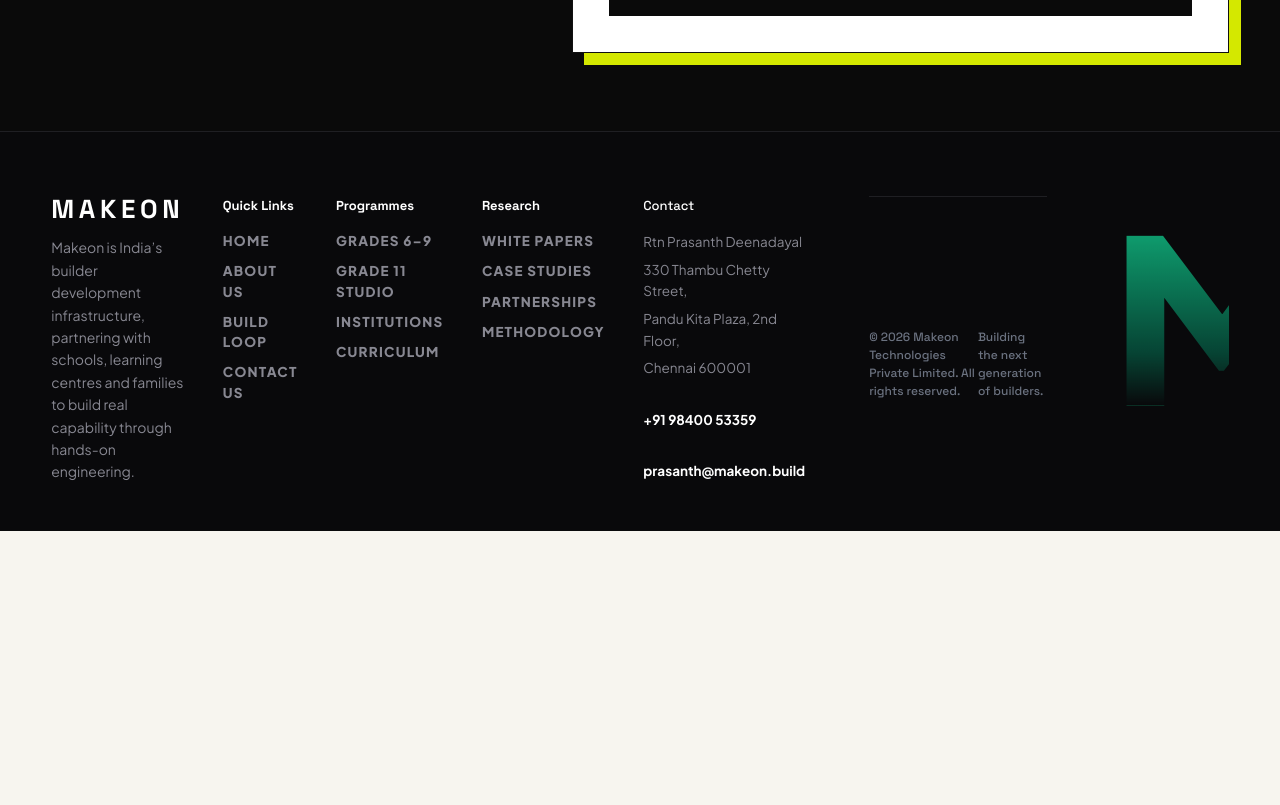
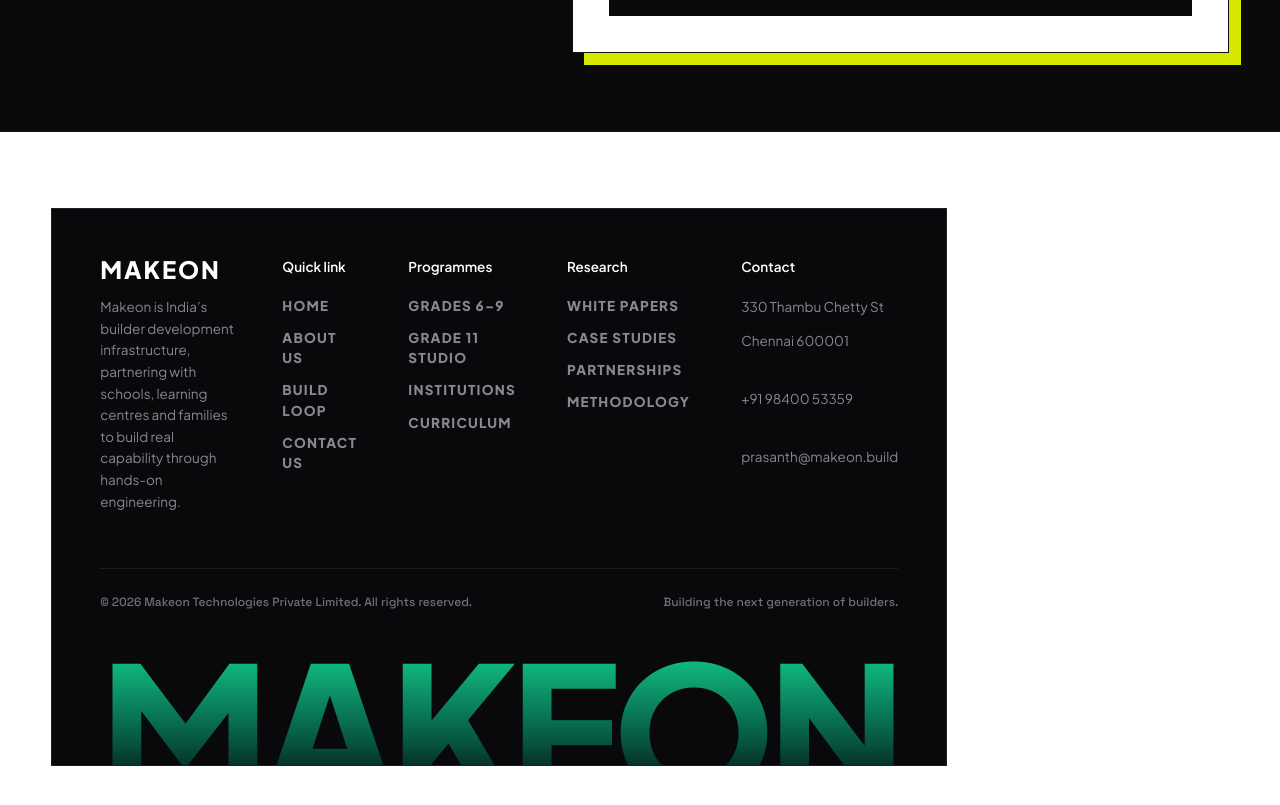
Before and after one commit to makeonbuild/makeon-learning-ecosystem, a Next.js app: page /v2 in a window 1280 px wide. Shown: the part 7020-7825 px from the top of the page. Before the commit the page ends 7551 px from the top, so only its background shows below. Built offline with nearby package versions, Linux system fonts and the light colour scheme.

Commit message:
Fix footer layout to match CONVERTO reference: floating card container, top 2-group row, middle meta rule, and horizontally centered submerged MAKEON wordmark

```diff
--- a/app/v2/page.tsx
+++ b/app/v2/page.tsx
@@ -725,28 +725,29 @@
       {/* ==========================================================================
          FOOTER (EXACT MATCH WITH REFERENCE CONVERTO DESIGN)
          ========================================================================== */}
-      <footer className="sw-footer-converto">
-        <div className="sw-footer-top-grid">
+      <footer className="sw-footer-outer">
+        <div className="sw-footer-card">
+          <div className="sw-footer-top-row">
             {/* Brand Col */}
-          <div className="sw-footer-brand-col">
+            <div className="sw-footer-left-brand">
               <h2>MAKEON</h2>
               <p>
                 Makeon is India’s builder development infrastructure, partnering with schools, learning centres and families to build real capability through hands-on engineering.
               </p>
             </div>
 
-          {/* Quick Links */}
+            {/* Columns Group */}
+            <div className="sw-footer-columns-group">
               <div className="sw-footer-nav-col">
-            <h4>Quick Links</h4>
+                <h4>Quick link</h4>
                 <nav>
                   <a href="#top">Home</a>
-              <a href="#who">About Us</a>
+                  <a href="#who">About us</a>
                   <a href="#pathway">Build Loop</a>
-              <a href="#enquire">Contact Us</a>
+                  <a href="#enquire">Contact us</a>
                 </nav>
               </div>
 
-          {/* Programmes */}
               <div className="sw-footer-nav-col">
                 <h4>Programmes</h4>
                 <nav>
@@ -757,42 +758,38 @@
                 </nav>
               </div>
 
-          {/* Research */}
               <div className="sw-footer-nav-col">
                 <h4>Research</h4>
                 <nav>
-              <a href="#resources">White Papers</a>
-              <a href="#resources">Case Studies</a>
+                  <a href="#resources">White papers</a>
+                  <a href="#resources">Case studies</a>
                   <a href="#collaborations">Partnerships</a>
                   <a href="#philosophy">Methodology</a>
                 </nav>
               </div>
 
-          {/* Contact Specification */}
-          <div className="sw-footer-contact-col">
-            <h4 style={{ color: "#ffffff", fontFamily: "var(--sw-font-mono)", fontSize: "13px", margin: "0 0 16px" }}>
-              Contact
-            </h4>
+              <div className="sw-footer-nav-col">
+                <h4>Contact</h4>
                 <address>
-              <span>Rtn Prasanth Deenadayal</span>
-              <span>330 Thambu Chetty Street,</span>
-              <span>Pandu Kita Plaza, 2nd Floor,</span>
+                  <span>330 Thambu Chetty St</span>
                   <span>Chennai 600001</span>
                   <a href="tel:+919840053359">+91 98400 53359</a>
                   <a href="mailto:prasanth@makeon.build">prasanth@makeon.build</a>
                 </address>
               </div>
             </div>
+          </div>
 
           {/* Middle Metadata Rule */}
-        <div className="sw-footer-meta-row">
+          <div className="sw-footer-meta-bar">
             <span>© 2026 Makeon Technologies Private Limited. All rights reserved.</span>
             <span>Building the next generation of builders.</span>
           </div>
 
           {/* Giant Submerged Brand Typography (Exact CONVRTO Style) */}
-        <div className="sw-footer-submerged-logo" aria-hidden="true">
-          <span className="sw-giant-wordmark">MAKEON</span>
+          <div className="sw-footer-giant-box" aria-hidden="true">
+            <span className="sw-footer-giant-text">MAKEON</span>
+          </div>
         </div>
       </footer>
 
--- a/app/v2/v2.css
+++ b/app/v2/v2.css
@@ -1239,57 +1239,76 @@
 }
 
 /* ==========================================================================
-   FOOTER (EXACT MATCH WITH REFERENCE CONVERTO IMAGE)
+   FOOTER (EXACT MATCH WITH REFERENCE CONVERTO DESIGN)
    ========================================================================== */
-.sw-footer-converto {
+.sw-footer-outer {
+  background: var(--sw-bg);
+  padding: 6vw 4vw 4vw;
+  border-top: 1px solid var(--sw-line-dark);
+}
+
+.sw-footer-card {
   background: #09090b;
+  border: 1px solid #1f1f23;
   color: #ffffff;
-  padding: 5vw 4vw 0vw;
-  border-top: 1px solid #1f1f23;
+  padding: 48px 48px 0;
+  max-width: 1320px;
+  margin: 0 auto;
   position: relative;
   overflow: hidden;
 }
 
-.sw-footer-top-grid {
-  display: grid;
-  grid-template-columns: 1.5fr 1fr 1fr 1fr 1.2fr;
-  gap: 3vw;
-  margin-bottom: 48px;
+.sw-footer-top-row {
+  display: flex;
+  justify-content: space-between;
+  gap: 48px;
+  margin-bottom: 56px;
 }
 
-.sw-footer-brand-col h2 {
-  font-size: 26px;
-  font-weight: 800;
-  letter-spacing: 0.18em;
-  text-transform: uppercase;
-  margin: 0 0 14px;
-  color: #ffffff;
-  font-family: var(--sw-font-mono);
+.sw-footer-left-brand {
+  max-width: 360px;
 }
 
-.sw-footer-brand-col p {
+.sw-footer-left-brand h2 {
+  font-size: 24px;
+  font-weight: 800;
+  letter-spacing: 0.08em;
+  text-transform: uppercase;
+  color: #ffffff;
+  font-family: var(--sw-font-display);
+  margin: 0 0 14px;
+}
+
+.sw-footer-left-brand p {
   color: #888892;
-  font-size: 14px;
+  font-size: 13.5px;
   line-height: 1.6;
-  max-width: 320px;
   margin: 0;
 }
 
-.sw-footer-nav-col h4 {
-  font-family: var(--sw-font-mono);
-  font-size: 13px;
-  font-weight: 700;
-  color: #ffffff;
-  margin: 0 0 16px;
+.sw-footer-columns-group {
+  display: flex;
+  gap: 4vw;
 }
 
-.sw-footer-nav-col nav {
+.sw-footer-nav-col h4 {
+  font-family: var(--sw-font-display);
+  font-size: 13.5px;
+  font-weight: 600;
+  color: #ffffff;
+  margin: 0 0 18px;
+}
+
+.sw-footer-nav-col nav,
+.sw-footer-nav-col address {
   display: flex;
   flex-direction: column;
-  gap: 10px;
+  gap: 12px;
+  font-style: normal;
 }
 
-.sw-footer-nav-col a {
+.sw-footer-nav-col a,
+.sw-footer-nav-col address span {
   color: #888892;
   text-decoration: none;
   font-size: 13.5px;
@@ -1300,64 +1319,42 @@
   color: #ffffff;
 }
 
-.sw-footer-contact-col address {
-  font-style: normal;
-  color: #888892;
-  font-size: 13.5px;
-  line-height: 1.6;
-  display: flex;
-  flex-direction: column;
-  gap: 6px;
-}
-
-.sw-footer-contact-col a {
-  color: #ffffff;
-  text-decoration: none;
-  font-weight: 700;
-  transition: color 0.2s ease;
-}
-
-.sw-footer-contact-col a:hover {
-  color: var(--sw-accent-volt);
-}
-
 /* Middle Metadata Rule */
-.sw-footer-meta-row {
+.sw-footer-meta-bar {
   display: flex;
   justify-content: space-between;
   align-items: center;
-  border-top: 1px solid #1f1f23;
-  padding-top: 24px;
-  padding-bottom: 24px;
+  border-top: 1px solid rgba(255, 255, 255, 0.08);
+  padding: 24px 0;
   font-size: 12px;
   color: #6b7280;
   font-family: var(--sw-font-mono);
 }
 
 /* Giant Submerged Typography (Exact CONVRTO Style) */
-.sw-footer-submerged-logo {
-  position: relative;
+.sw-footer-giant-box {
   width: 100%;
   overflow: hidden;
-  text-align: center;
-  line-height: 0.72;
+  display: flex;
+  justify-content: center;
+  align-items: flex-end;
+  height: 130px;
   user-select: none;
   pointer-events: none;
-  margin-top: 10px;
 }
 
-.sw-giant-wordmark {
-  display: block;
-  font-size: clamp(80px, 19vw, 290px);
+.sw-footer-giant-text {
+  font-size: clamp(60px, 14.5vw, 190px);
   font-weight: 900;
-  letter-spacing: -0.05em;
+  letter-spacing: -0.04em;
   font-family: var(--sw-font-display);
   text-transform: uppercase;
-  background: linear-gradient(180deg, #10b981 0%, #064e3b 70%, rgba(6, 78, 59, 0) 100%);
+  background: linear-gradient(180deg, #10b981 0%, #064e3b 65%, rgba(6, 78, 59, 0) 100%);
   -webkit-background-clip: text;
   -webkit-text-fill-color: transparent;
-  opacity: 0.85;
-  transform: translateY(14%);
+  line-height: 0.72;
+  transform: translateY(22%);
+  display: block;
 }
 
 /* Floating Mobile Quick Action Bar */
```
Lines whose indentation alone changed are shown as unchanged.
